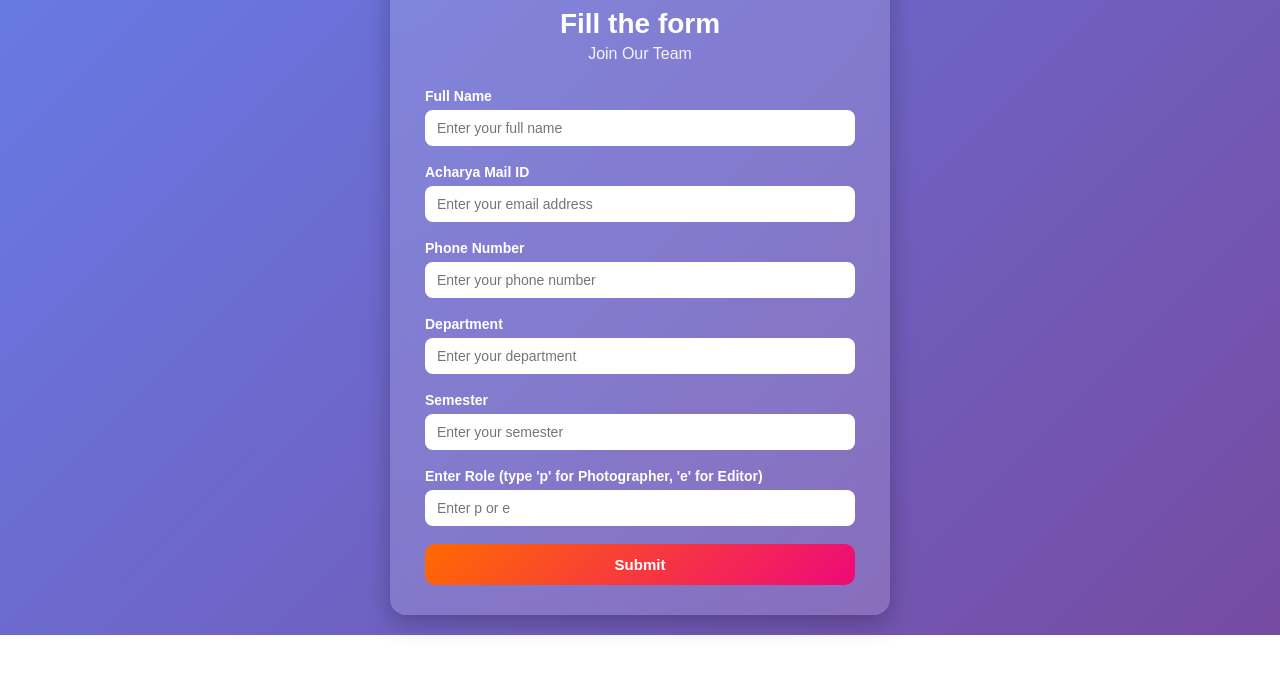
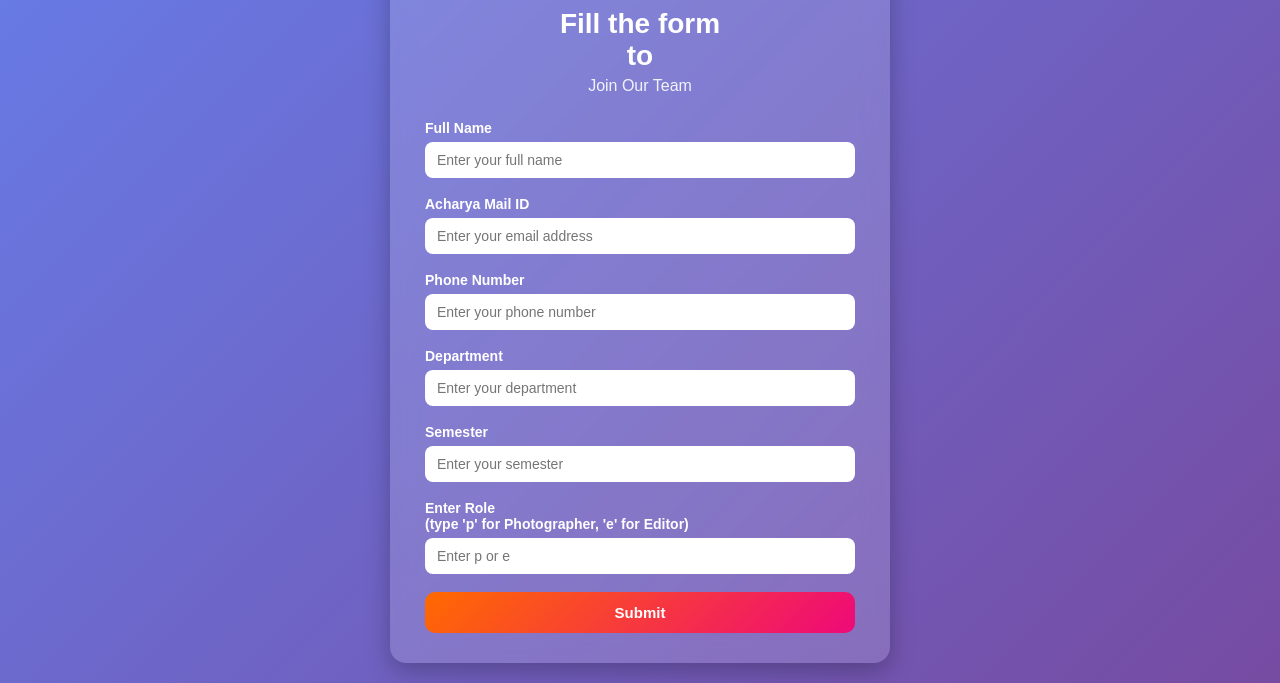
Before and after one commit to acharyapolytechnic/Recruitment, a plain HTML site: page index.html in a window 1280 px wide. Shown: the part 179-862 px from the top of the page. Before the commit the page ends 814 px from the top, so only its background shows below. Drawn offline with Linux system fonts and the light colour scheme.

Commit message:
Update index.html

```diff
--- a/index.html
+++ b/index.html
@@ -124,7 +124,7 @@
 <body>
   <div class="container">
     <img src="Acharya_polytechnic_logo.png" alt="College Logo" class="logo" />
-    <h1>Fill the form</h1>
+    <h1>Fill the form<br>to</h1>
     <h2>Join Our Team</h2>
 
     <form id="form">
@@ -154,7 +154,7 @@
       </div>
 
 <div class="field">
-  <label>Enter Role (type 'p' for Photographer, 'e' for Editor)</label>
+  <label>Enter Role <br>(type 'p' for Photographer, 'e' for Editor)</label>
   <input type="text" name="Selection" placeholder="Enter p or e" pattern="[pPeE]*" title="Only letters P and E are allowed" />
 </div>
 
```
